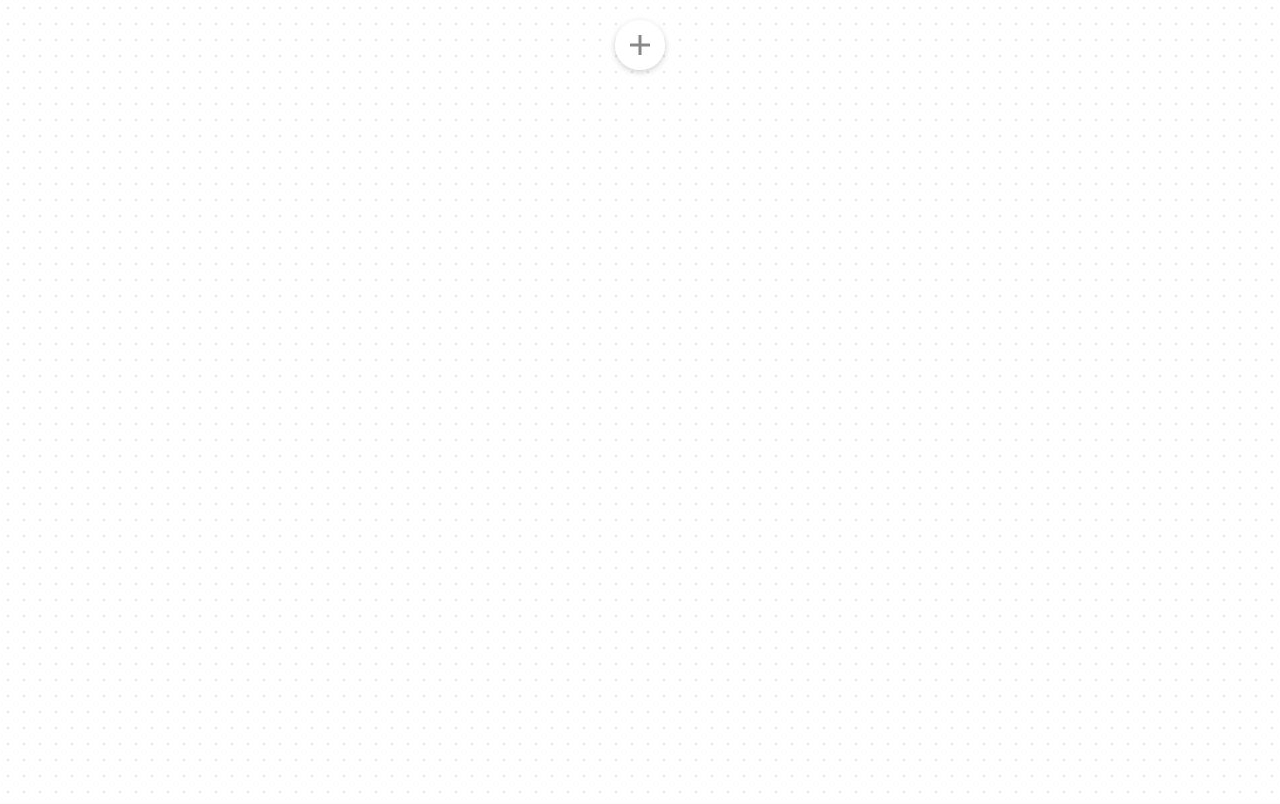
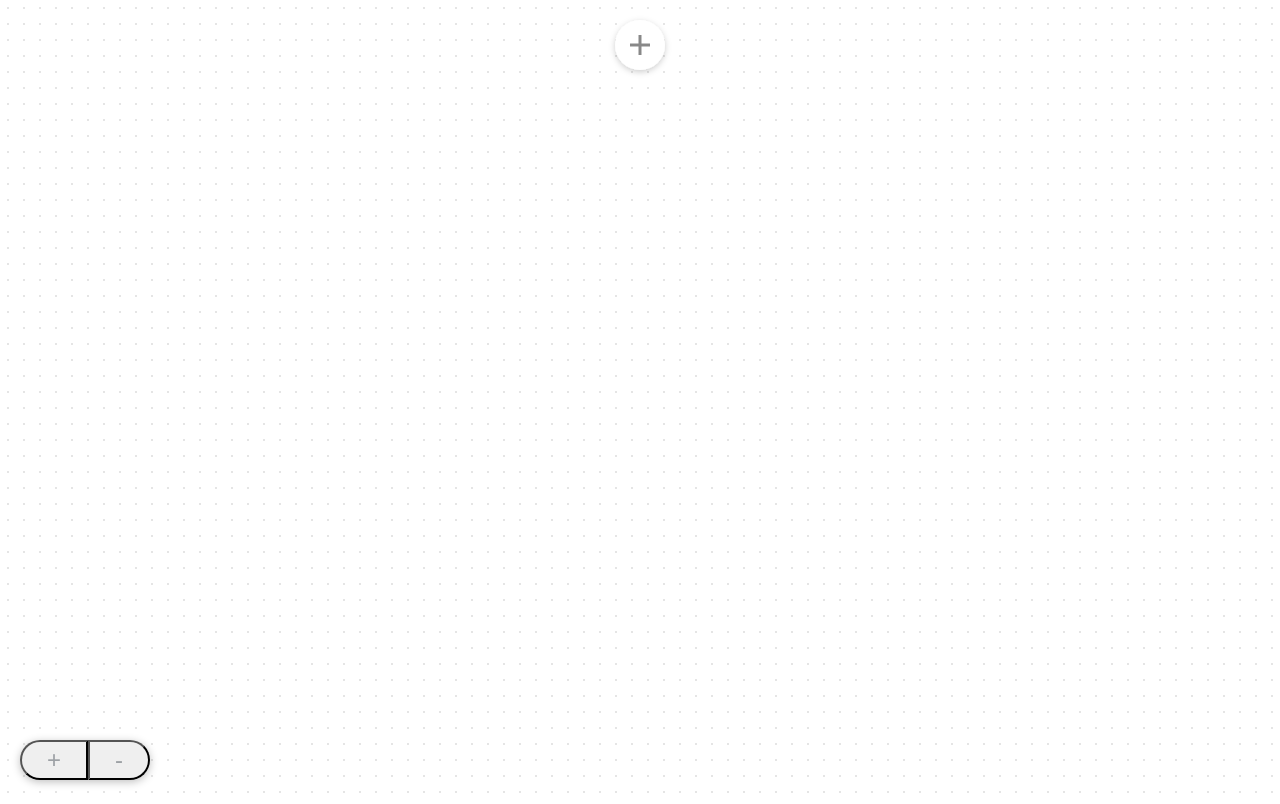
Before and after one commit to pvorona/flow-designer, a React (Create React App) app: page / in a window 1280 px wide. Built offline with nearby package versions, Linux system fonts and the light colour scheme.

Commit message:
Delete condition by click

```diff
--- a/src/App.css
+++ b/src/App.css
@@ -1,3 +1,14 @@
 .container {
   height: 100vh;
 }
+
+.DropdownOption {
+  cursor: pointer;
+  padding: 15px;
+  color: #272B30;
+}
+
+.DropdownOption:hover {
+  background-color: #535E68;
+  color: white;
+}
--- a/src/App.js
+++ b/src/App.js
@@ -5,6 +5,7 @@ import { PolymorphicComponent } from './PolymorphicComponent'
 import { observable } from 'mobx'
 import { observer } from 'mobx-react'
 import { calculateGeometry } from './calculateGeometry'
+import { action } from 'mobx'
 
 /*
 const root = observable({
@@ -67,26 +68,110 @@ const root = observable({
 */
 const root = observable({
   type: 'sequence',
+  id: -1,
   components: [
     { type: 'placeholder', id: 0 },
   ],
 })
 let coords = calculateGeometry(root)
 
-function traverse (component) {
+function recalculateGeometry () {
+  traverseTree(root, (component) => {
     component.coords = coords[component.id]
+  })
+}
+
+function traverseTree (component, callback) {
+  callback(component)
   if (component.type === 'condition') {
-    traverse(component.left)
-    traverse(component.right)
+    traverseTree(component.left, callback)
+    traverseTree(component.right, callback)
   } else if (component.type === 'sequence') {
-    component.components.forEach(traverse)
+    component.components.forEach(node => traverseTree(node, callback))
   }
 }
 
-traverse(root)
+recalculateGeometry()
 window.kek = function () {
   coords = calculateGeometry(root)
-  traverse(root)
+  recalculateGeometry()
+}
+
+window.removeComponent = action(function removeComponent (component) {
+  traverseTree(root, (node) => {
+    if (node === component) {
+      node.type = 'placeholder'
+      window.kek()
+      return
+    }
+  })
+})
+
+
+const zoomStep = 0.2
+const maxZoom = 1.6
+const minZoom = 0.1
+export const zoomState = observable({
+  scale: 1,
+  zoomIn () {
+    this.scale = keepInBounds(this.scale + zoomStep, minZoom, maxZoom)
+  },
+  zoomOut () {
+    this.scale = keepInBounds(this.scale - zoomStep, minZoom, maxZoom)
+  }
+})
+window.zoomIn = zoomState.zoomIn.bind(zoomState)
+window.zoomOut = zoomState.zoomOut.bind(zoomState)
+
+const dragState = observable({
+  startX: 0,
+  startY: 0,
+  x: 0,
+  y: 0,
+  translateX: 0,
+  translateY: 0,
+  isDragging: false,
+})
+
+function keepInBounds (value, min, max) {
+  if (value < min) return min
+  if (value > max) return max
+  return value
+}
+
+const onMouseDown = action(function onMouseDown (e) {
+  dragState.translateX = dragState.translateX + dragState.x - dragState.startX
+  dragState.translateY = dragState.translateY + dragState.y - dragState.startY
+  dragState.isDragging = true
+  dragState.startX = e.clientX
+  dragState.startY = e.clientY
+  dragState.x = e.clientX
+  dragState.y = e.clientY
+})
+
+const onMouseMove = action(function onMouseMove (e) {
+  if (dragState.isDragging === false) return
+
+  dragState.x = e.clientX
+  dragState.y = e.clientY
+})
+
+const onMouseUp = action(function onMouseUp () {
+  dragState.isDragging = false
+})
+
+const sidebarState = observable({
+  visible: false,
+  focusedNode: undefined,
+})
+
+window.setFocusedNode = function setFocusedNode (node) {
+  sidebarState.visible = true
+  sidebarState.focusedNode = node
+}
+
+window.hideSidebar = function hideSidebar () {
+  sidebarState.visible = false
 }
 
 export default observer(function App () {
@@ -98,7 +183,11 @@ export default observer(function App () {
         style={{
           background: '-webkit-repeating-radial-gradient(center center, rgba(0, 0, 0, 0.1), rgba(0, 0, 0, 0.1) 1px, transparent 1px, transparent 100%)',
           backgroundSize: '16px 16px',
+          cursor: dragState.isDragging ? 'grabbing' : 'grab',
         }}
+        onMouseDown={onMouseDown}
+        onMouseMove={onMouseMove}
+        onMouseUp={onMouseUp}
       >
       {/* box-shadow: 0 2px 6px 0 rgba(200,196,187,0.5); */}
         <defs>
@@ -117,13 +206,69 @@ export default observer(function App () {
             <feBlend in="SourceGraphic" in2="blurOut" mode="normal" />
           </filter>
         </defs>
+        <g style={{
+          transform: `translate(${dragState.translateX + dragState.x - dragState.startX}px, ${dragState.translateY + dragState.y - dragState.startY}px) scale(${zoomState.scale})`,
+          transformOrigin: 'center',
+          transition: dragState.isDragging ? undefined : 'transform .2s',
+        }}>
           {root.components.map(component =>
             <PolymorphicComponent
               key={component.id}
               component={component}
             />
           )}
+        </g>
       </svg>
+      <div data-js="dropdown" />
+      <div style={{
+        position: 'fixed',
+        bottom: 20,
+        left: 20,
+        height: 40,
+        boxShadow: '0 2px 8px 0 rgba(0,0,0,0.25)',
+        borderRadius: 25,
+      }}>
+        <button
+          onClick={window.zoomIn}
+          style={{
+            borderRadius: '25px 0 0 25px',
+            height: 40,
+            padding: '0 25px',
+            fontSize: 24,
+            cursor: 'pointer',
+            outline: 'none',
+            color: '#9DA1A5',
+          }}
+        >+</button>
+        <button
+          onClick={window.zoomOut}
+          style={{
+            borderRadius: '0 25px 25px 0',
+            height: 40,
+            padding: '0 25px',
+            fontSize: 24,
+            cursor: 'pointer',
+            outline: 'none',
+            color: '#9DA1A5',
+          }}
+        >-</button>
+        {/* {sidebarState.visible ? ( */}
+        {/*   <div */}
+        {/*     style={{ */}
+        {/*       width: 340, */}
+        {/*       height: '100%', */}
+        {/*       boxShadow: '0 2px 6px 0 rgba(200,196,187,0.5)', */}
+        {/*       position: 'fixed', */}
+        {/*       right: 0, */}
+        {/*       top: 0, */}
+        {/*       background: 'white', */}
+        {/*     }} */}
+        {/*   > */}
+        {/*     <div>{sidebarState.focusedNode.type}</div> */}
+        {/*     <div>{sidebarState.focusedNode.id}</div> */}
+        {/*   </div> */}
+        {/* ) : null} */}
+      </div>
     </div>
   )
 })
--- a/src/Condition.js
+++ b/src/Condition.js
@@ -6,10 +6,15 @@ import { observer } from 'mobx-react'
 
 const lineStroke = '#C3C3C3'
 
-export const Condition = observer(({ component }) =>
+
+export const Condition = observer(({ component }) => {
+  return (
     <g>
       <Task
         component={component}
+        onClick={(e) => {
+          window.removeComponent(component)}
+        }
       />
       <PolymorphicComponent
         component={component.left}
@@ -95,17 +100,6 @@ export const Condition = observer(({ component }) =>
           transform: 'translateX(50%)'
         }}
       />
-
-    {/* <line */}
-    {/*   x1={component.left.coords.x} */}
-    {/*   y1={component.left.coords.y + columnHeight} */}
-    {/*   x2={component.right.coords.x} */}
-    {/*   y2={component.right.coords.y + columnHeight} */}
-    {/*   stroke='black' */}
-    {/*   style={{ */}
-    {/*     transform: 'translateX(50%)' */}
-    {/*   }} */}
-    {/* /> */}
-
     </g>
   )
+})
--- a/src/Placeholder.js
+++ b/src/Placeholder.js
@@ -4,17 +4,17 @@ import { observer } from 'mobx-react'
 import { action } from 'mobx'
 import styles from './Placeholder.module.css'
 
-let uniqId = Date.now()
+let uniqId = 0
 
 const circleR = (columnHeight - 2 * vSpacing) / 2
-const lineStroke = '#888888'
 const iconPadding = 15
 const strokeWidth = 3
 
 export const Placeholder = observer(function Placeholder ({ component }) {
   const { coords: { x, y } } = component
 
-  const magic = action(function magicInside () {
+  const magic = action(function magicInside (e) {
+    e.stopPropagation()
     component.type = 'condition'
     component.left = {
       type: 'placeholder',
@@ -36,7 +36,7 @@ export const Placeholder = observer(function Placeholder ({ component }) {
           transform: `translate(calc(50% + ${x}px), ${y + circleR + vSpacing}px)`,
         }}
         filter="url(#f3)"
-        onClick={magic}
+        onMouseDown={magic}
       />
       <g className={styles.placeholderIcon}>
         <line
--- a/src/Placeholder.module.css
+++ b/src/Placeholder.module.css
@@ -1,6 +1,6 @@
 .placeholder {
   fill: white;
-  transition: all .15s ease;
+  transition: fill .15s ease;
   cursor: pointer;
 
 }
@@ -11,7 +11,7 @@
 .placeholderIcon {
   pointer-events: none;
   stroke: #888888;
-  transition: all .15s ease;
+  transition: stroke .15s ease;
 }
 .placeholder:hover + .placeholderIcon {
   stroke: white;
--- a/src/Task.js
+++ b/src/Task.js
@@ -17,13 +17,15 @@ const iconDotsWidth = 10
 const iconDotsHeight = 16
 const taskHeigh = columnHeight - 2 * vSpacing
 
-export const Task = observer(function Task ({ component: { id, coords: { x, y } } } : Props) {
+export const Task = observer(function Task ({
+  onClick,
+  component: { type, id, coords: { x, y } }
+} : Props) {
   return (
-    <g>
+    <g onClick={onClick}>
       <rect
         style={{
           transform: `translate(calc(50% + ${x + hSpacing - columnWidth / 2}px), ${y + vSpacing}px)`,
-          transition: 'transform .2s ease-in-out',
         }}
         width={columnWidth - 2 * hSpacing}
         height={columnHeight - 2 * vSpacing}
@@ -35,9 +37,10 @@ export const Task = observer(function Task ({ component: { id, coords: { x, y }
           transform: `translate(calc(50% + ${x - columnWidth / 2 + hSpacing + paddingLeft}px), ${y + vSpacing + fontSize + paddingTop}px)`,
           fill: 'rgba(39, 43, 48, .4)',
           fontSize: 14,
+          userSelect: 'none',
         }}
       >
-        Task
+        {type === 'task' ? 'Task' : 'Condition'} {id}
       </text>
       <text
         style={{
@@ -45,6 +48,7 @@ export const Task = observer(function Task ({ component: { id, coords: { x, y }
           fontWeight: 'bold',
           fill: '#3B424A',
           fontSize: 14,
+          userSelect: 'none',
         }}
       >
         {['Collect records to process', 'Extract people'][id % 2]}
```
Also changed, not shown: src/Dropdown.js (added, +14 -0 lines). Lines whose indentation alone changed are shown as unchanged.
